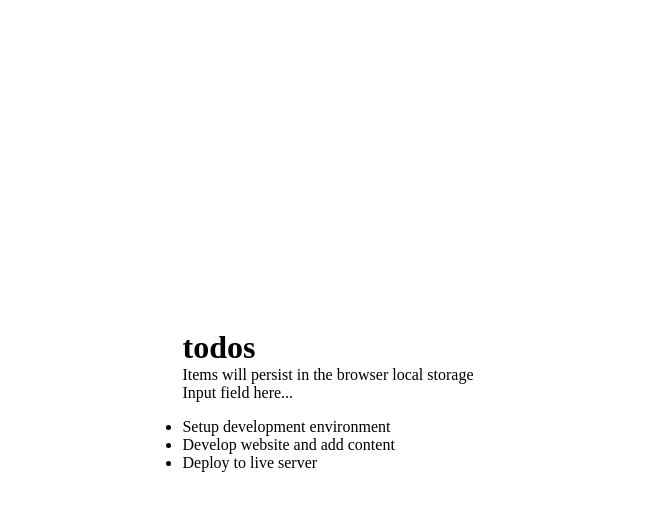
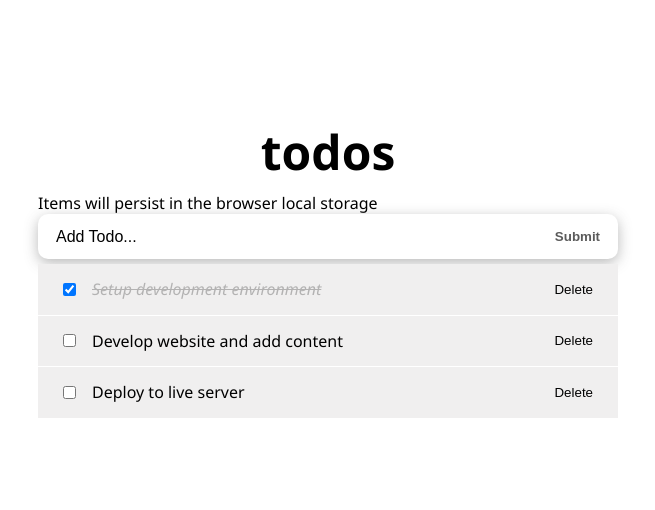
Before and after one commit to Nasirkhan294/react-todo-list, a React (Vite) app: page / in a window 1280 px wide. Shown: the top 510 px of the page, without its empty margins (312-967 px from the left). Built offline with nearby package versions, Linux system fonts and the light colour scheme.

Commit message:
Prepared working todo list

```diff
--- a/index.html
+++ b/index.html
@@ -4,7 +4,7 @@
     <meta charset="UTF-8" />
     <link rel="icon" type="image/svg+xml" href="/vite.svg" />
     <meta name="viewport" content="width=device-width, initial-scale=1.0" />
-    <title>Vite + React</title>
+    <title>React Todo List</title>
   </head>
   <body>
     <div id="root"></div>
--- a/package.json
+++ b/package.json
@@ -12,7 +12,8 @@
   "dependencies": {
     "prop-types": "^15.8.1",
     "react": "^18.2.0",
-    "react-dom": "^18.2.0"
+    "react-dom": "^18.2.0",
+    "uuid": "^9.0.0"
   },
   "devDependencies": {
     "@types/react": "^18.0.37",
--- a/src/App.jsx
+++ b/src/App.jsx
@@ -4,9 +4,11 @@ import TodosLogic from './TodosLogic';
 function App() {
 
   return (
-    <div className="todo-app">
-      <Header />
-      <TodosLogic />
+    <div className="container">
+      <div className="todos">
+        <Header />
+        <TodosLogic />
+      </div>
     </div>
   )
 }
--- a/src/Header.jsx
+++ b/src/Header.jsx
@@ -1,6 +1,6 @@
 const Header = () => {
   return (
-    <header>
+    <header className="header">
       <h1>todos</h1>
       <p>Items will persist in the browser local storage</p>
     </header>
--- a/src/InputTodo.jsx
+++ b/src/InputTodo.jsx
@@ -1,8 +1,43 @@
+import { useState } from "react";
+import PropTypes from 'prop-types';
 
-const InputTodo = () => {
+const InputTodo = ({ addTodoItem }) => {
+  const [title, setTitle] = useState('');
+  const [message, setMessage] = useState('');
+
+  const handleChange = (e) => {
+    setTitle(e.target.value);
+  }
+
+  const handleSubmit = (e) => {
+    e.preventDefault();
+    if (title.trim()) {
+      addTodoItem(title)
+      setTitle('')
+    } else {
+      setMessage('Please add item');
+    }
+  }
+
   return (
-	<div>Input field here...</div>
-  )
+    <>
+      <form onSubmit={handleSubmit} className="form-container">
+        <input
+          className="input-text"
+          type="text"
+          placeholder="Add Todo..."
+          value={title}
+          onChange={handleChange}
+        />
+        <button className="input-submit">Submit</button>
+      </form>
+      <span className="submit-warning">{message}</span>
+    </>
+  );
+};
+
+InputTodo.propTypes = {
+  addTodoItem: PropTypes.func.isRequired
 }
 
-export default InputTodo
+export default InputTodo;
--- a/src/TodoItem.jsx
+++ b/src/TodoItem.jsx
@@ -1,13 +1,33 @@
 import PropTypes from 'prop-types';
 
-const TodoItem = ({ itemProp}) => {
-  return (
-	<li>{itemProp.title}</li>
-  )
+const TodoItem = ({ itemProp, handleChange, delTodo }) => {
+	const completedSyles = {
+		fontStyle: 'italic',
+		color: '#595959',
+		opacity: 0.4,
+		textDecoration: 'line-through',
+	}
+	return (
+		<li className='item'>
+			<div className="content">
+				<input
+					type="checkbox"
+					checked={itemProp.completed}
+					onChange={() => handleChange(itemProp.id)}
+				/>
+				<button onClick={() => delTodo(itemProp.id)}>Delete</button>
+				<span style={itemProp.completed ? completedSyles : null}>
+					{itemProp.title}
+				</span>
+			</div>
+		</li>
+	)
 }
 
 TodoItem.propTypes = {
 	itemProp: PropTypes.object.isRequired,
+	handleChange: PropTypes.func.isRequired,
+	delTodo: PropTypes.func.isRequired,
 }
 
 export default TodoItem
--- a/src/TodosList.jsx
+++ b/src/TodosList.jsx
@@ -1,12 +1,17 @@
 import PropTypes from 'prop-types';
 import TodoItem from './TodoItem';
 
-const TodosList = ({ todosProps }) => {
+const TodosList = ({ todosProps, handleChange, delTodo }) => {
 
 	return (
 		<ul>
 			{todosProps.map((todo) => (
-				<TodoItem itemProp={todo} key={todo.id}/>
+				<TodoItem
+					itemProp={todo}
+					key={todo.id}
+					handleChange={handleChange}
+					delTodo={delTodo}
+				/>
 			))}
 		</ul>
 	);
@@ -14,6 +19,8 @@ const TodosList = ({ todosProps }) => {
 
 TodosList.propTypes = {
 	todosProps: PropTypes.array.isRequired,
+	handleChange: PropTypes.func.isRequired,
+	delTodo: PropTypes.func.isRequired,
 }
 
 export default TodosList;
--- a/src/TodosLogic.jsx
+++ b/src/TodosLogic.jsx
@@ -1,29 +1,57 @@
+import { useState } from "react";
 import InputTodo from "./InputTodo";
 import Todoslist from "./Todoslist";
+import { v4 as uuidv4 } from "uuid";
+
 
 
 const TodosLogic = () => {
-  const todos = [
+  const [todos, setTodos] = useState([
     {
-      id: 1,
+      id: uuidv4(),
       title: 'Setup development environment',
       completed: true,
     },
     {
-      id: 2,
+      id: uuidv4(),
       title: 'Develop website and add content',
       completed: false,
     },
     {
-      id: 3,
+      id: uuidv4(),
       title: 'Deploy to live server',
       completed: false,
     },
-  ];
+  ]);
+
+  const handleChange = (id) => {
+    setTodos([
+      ...todos.filter((todo) => { return todo.id !== id})
+    ]
+    )
+  }
+
+  const delTodo = (id) => {
+    console.log('deleted', id);
+  }
+
+  const addTodoItem = (title) => {
+    const newTodo = {
+      id: uuidv4(),
+      title: title,
+      completed: false
+    }
+    setTodos([...todos, newTodo])
+  }
+
   return (
     <>
-      <InputTodo />
-      <Todoslist todosProps={todos}/>
+      <InputTodo addTodoItem={addTodoItem}/>
+      <Todoslist
+        todosProps={todos}
+        handleChange={handleChange}
+        delTodo={delTodo}
+      />
     </>
   )
 }
--- a/src/index.css
+++ b/src/index.css
@@ -5,17 +5,103 @@
 }
 
 body {
-  display: flex;
-  justify-content: center;
-  align-items: center;
+  font-family: 'Segoe UI', sans-serif;
+  line-height: 1.4;
+  color: #000;
+  background: #fff;
   height: 100vh;
+  font-weight: 400;
 }
 
-.todo-app {
-  display: flex;
-  flex-direction: column;
+.container {
+  width: 100%;
+  padding: 8rem 20px 3rem;
 }
 
-ul {
-  margin-top: 1rem;
+.todos {
+  max-width: 580px;
+  margin: 0 auto;
 }
+
+.form-container {
+  display: flex;
+  border-radius: calc(0.1 * 100px);
+  box-shadow: 0px 4px 14px 0px rgba(70, 70, 70, 0.38);
+  justify-content: space-around;
+  background: #fff;
+  font-size: 1rem;
+}
+
+.input-text {
+  width: 85%;
+  padding-right: 5px;
+  padding-left: 10px;
+  border-radius: calc(0.5 * 100px);
+  font-size: 1rem;
+}
+
+.input-text::placeholder {
+  color: #000;
+}
+
+.input-submit {
+  background: transparent;
+  color: #5b5b5b;
+  text-transform: capitalize;
+  cursor: pointer;
+  font-weight: 600;
+  margin-right: 10px;
+}
+
+.input-text,
+.input-submit {
+  height: 45px;
+  outline: none;
+  border: none;
+}
+
+.submit-warning {
+  font-size: 13px;
+  color: red;
+  margin-top: 5px;
+  display: block;
+}
+
+.header h1 {
+  font-size: 3rem;
+  font-weight: 600;
+  margin-bottom: 1rem;
+  line-height: 1em;
+  text-transform: lowercase;
+  text-align: center;
+}
+
+.item {
+  font-size: 1rem;
+  list-style-type: none;
+  padding: 14px 25px;
+  border-bottom: 1px solid #fff;
+  background: #f0efef;
+}
+
+.content {
+  display: flex;
+  justify-content: space-between;
+  align-items: center;
+  gap: 1rem;
+}
+
+.content span {
+  flex: 1;
+  order: 1;
+}
+
+.content button {
+  cursor: pointer;
+  background: transparent;
+  order: 2;
+  outline: none;
+  outline: none;
+  border: none;
+  margin-left: 7px;
+}
```
Also changed, not shown: 1 other file (tests, documents, lock files or other folders).
